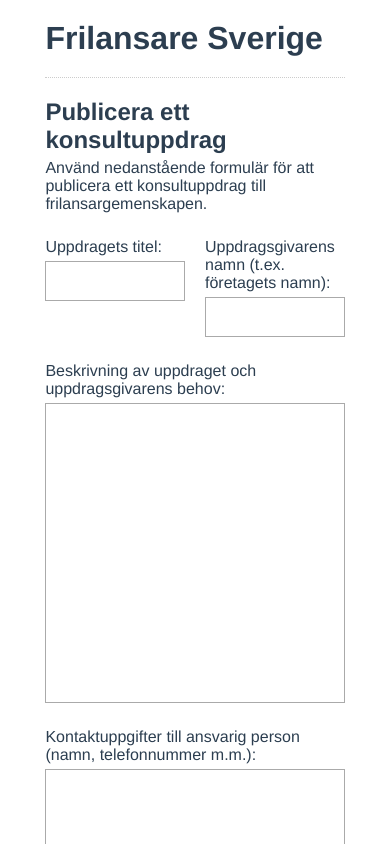
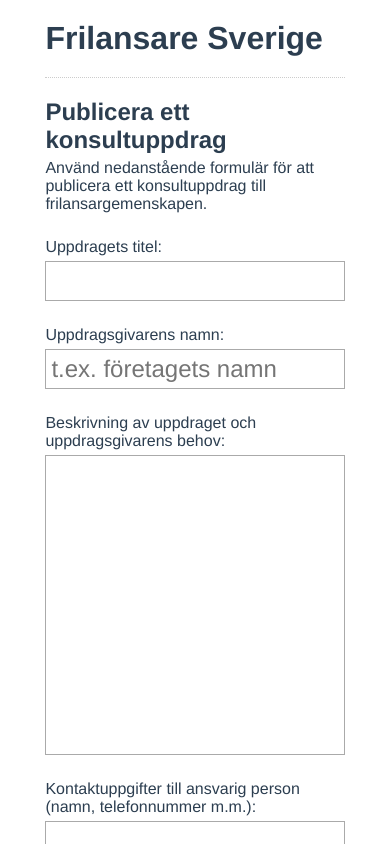
Before and after one commit to frilansaresverige/uppdrag-integration, a Vue app in the folder frontend/: page / in a window 390 px wide. Shown: the top 844 px of the page. Built offline with nearby package versions, Linux system fonts and the light colour scheme.

Commit message:
Bättre mobilanpassning av formuläret

```diff
--- a/frontend/public/index.html
+++ b/frontend/public/index.html
@@ -4,7 +4,7 @@
   <head>
     <meta charset="utf-8" />
     <meta http-equiv="X-UA-Compatible" content="IE=edge" />
-    <meta name="viewport" content="width=device-width,initial-scale=1.0" />
+    <meta name="viewport" content="width=device-width, initial-scale=1.0, maximum-scale=1.0, user-scalable=0" />
     <link rel="icon" href="<%= BASE_URL %>favicon.ico" />
     <title>Frilansare Sverige</title>
   </head>
--- a/frontend/src/App.vue
+++ b/frontend/src/App.vue
@@ -101,4 +101,16 @@ input:active, textarea:active, input:focus-visible, textarea:focus-visible {
   padding: 0 10px;
   width: 100%;
 }
+
+@media (max-width: 768px) {
+  .columns {
+    flex-wrap: wrap;
+    margin: 0;
+  }
+
+  .columns > .column {
+    flex-shrink: 0;
+    padding: 0;
+  }
+}
 </style>
--- a/frontend/src/views/Main.vue
+++ b/frontend/src/views/Main.vue
@@ -40,8 +40,8 @@
 
         <div class="column">
           <label>
-            Uppdragsgivarens namn (t.ex. företagets namn):
-            <input type="text" v-model.trim="assignment.customerName" :maxlength="50" />
+            Uppdragsgivarens namn:
+            <input type="text" v-model.trim="assignment.customerName" :maxlength="50" placeholder="t.ex. företagets namn" />
           </label>
         </div>
       </div>
```
